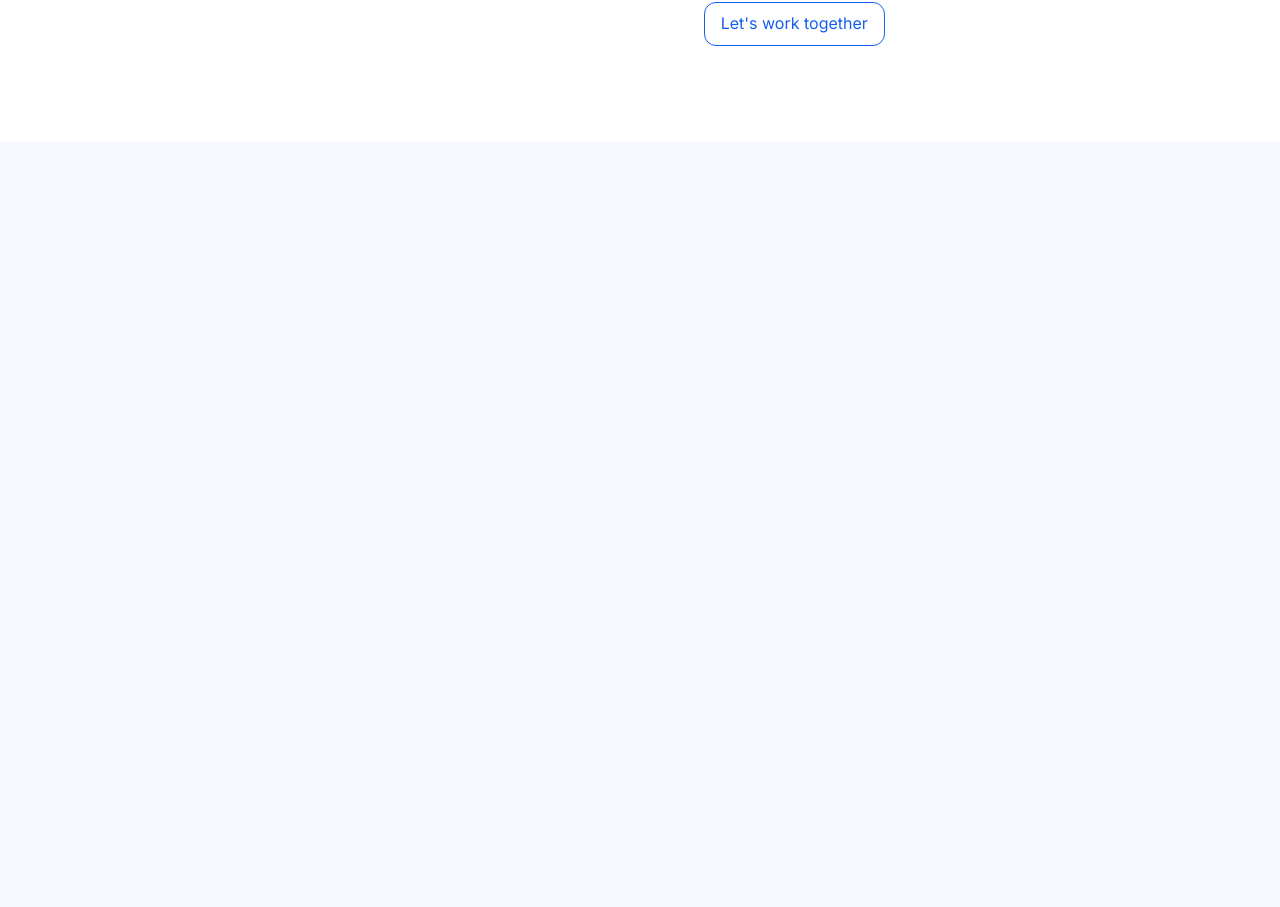
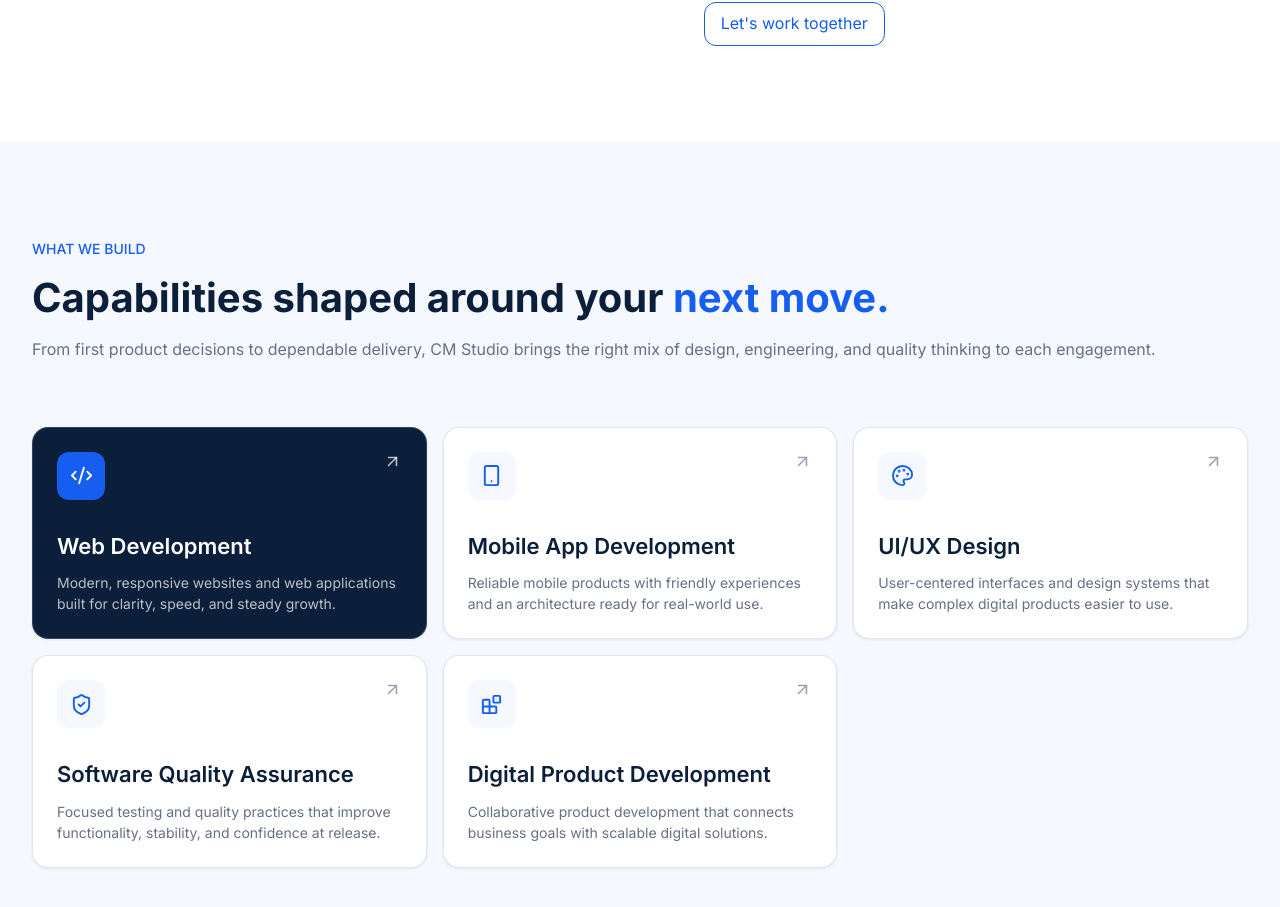
Before and after one commit to choirulmufas/monokrom-studio, a React (Vite) app: page / in a window 1280 px wide. Shown: the part 1751-2658 px from the top of the page. Before the commit the page ends 1893 px from the top, so only its background shows below. Built offline with nearby package versions, Linux system fonts and the light colour scheme.

Commit message:
feat: add services section

```diff
--- a/src/App.jsx
+++ b/src/App.jsx
@@ -1,6 +1,7 @@
 import Navbar from './components/Navbar.jsx'
 import Hero from './components/Hero.jsx'
 import About from './components/About.jsx'
+import Services from './components/Services.jsx'
 
 function App() {
   return (
@@ -9,6 +10,7 @@ function App() {
       <main>
         <Hero />
         <About />
+        <Services />
       </main>
     </>
   )
--- /dev/null
+++ b/src/components/Services.jsx
@@ -0,0 +1,53 @@
+import { createElement } from 'react'
+import { ArrowUpRight } from 'lucide-react'
+import { services } from '../data/services.js'
+import Card from './ui/Card.jsx'
+import Container from './ui/Container.jsx'
+import Heading from './ui/Heading.jsx'
+import Section from './ui/Section.jsx'
+
+function ServiceCard({ description, featured, icon, title }) {
+  return (
+    <Card
+      as="article"
+      hover
+      className={`service-card flex min-h-64 flex-col ${featured ? 'service-card-featured' : ''}`}
+    >
+      <div className="mb-8 flex items-start justify-between gap-4">
+        <span className="service-icon grid size-12 place-items-center rounded-md bg-background text-primary">
+          {createElement(icon, { 'aria-hidden': true, size: 23 })}
+        </span>
+        <ArrowUpRight aria-hidden="true" className="service-arrow text-text-muted" size={19} />
+      </div>
+      <h3 className="type-h4 text-navy">{title}</h3>
+      <p className="mt-3 text-body-small text-text-secondary">{description}</p>
+    </Card>
+  )
+}
+
+function Services() {
+  return (
+    <Section id="services" background="light" className="services-section">
+      <Container>
+        <Heading
+          eyebrow="What we build"
+          title={
+            <>
+              Capabilities shaped around your{' '}
+              <span className="text-primary">next move.</span>
+            </>
+          }
+          description="From first product decisions to dependable delivery, CM Studio brings the right mix of design, engineering, and quality thinking to each engagement."
+        />
+
+        <div className="mt-16 grid gap-4 tablet:grid-cols-2 laptop:grid-cols-3">
+          {services.map((service) => (
+            <ServiceCard key={service.title} {...service} />
+          ))}
+        </div>
+      </Container>
+    </Section>
+  )
+}
+
+export default Services
--- /dev/null
+++ b/src/data/services.js
@@ -0,0 +1,41 @@
+import {
+  Blocks,
+  Code2,
+  Palette,
+  ShieldCheck,
+  Smartphone,
+} from 'lucide-react'
+
+export const services = [
+  {
+    title: 'Web Development',
+    description:
+      'Modern, responsive websites and web applications built for clarity, speed, and steady growth.',
+    icon: Code2,
+    featured: true,
+  },
+  {
+    title: 'Mobile App Development',
+    description:
+      'Reliable mobile products with friendly experiences and an architecture ready for real-world use.',
+    icon: Smartphone,
+  },
+  {
+    title: 'UI/UX Design',
+    description:
+      'User-centered interfaces and design systems that make complex digital products easier to use.',
+    icon: Palette,
+  },
+  {
+    title: 'Software Quality Assurance',
+    description:
+      'Focused testing and quality practices that improve functionality, stability, and confidence at release.',
+    icon: ShieldCheck,
+  },
+  {
+    title: 'Digital Product Development',
+    description:
+      'Collaborative product development that connects business goals with scalable digital solutions.',
+    icon: Blocks,
+  },
+]
--- a/src/index.css
+++ b/src/index.css
@@ -313,6 +313,54 @@
 		font-weight: 700;
 		color: var(--color-navy);
 	}
+
+	.services-section {
+		position: relative;
+	}
+
+	.service-card {
+		border-color: rgb(21 94 239 / 0.14);
+	}
+
+	.service-card:hover {
+		border-color: rgb(21 94 239 / 0.42);
+	}
+
+	.service-card-featured {
+		border-color: var(--color-primary);
+		background: var(--color-navy) !important;
+	}
+
+	.service-card-featured h3,
+	.service-card-featured p {
+		color: var(--color-white);
+	}
+
+	.service-card-featured p {
+		color: rgb(255 255 255 / 0.72);
+	}
+
+	.service-card-featured .service-icon {
+		background: var(--color-primary);
+		color: var(--color-white);
+	}
+
+	.service-card-featured .service-arrow {
+		color: rgb(255 255 255 / 0.72);
+	}
+
+	.service-arrow {
+		transition: color 200ms ease, transform 200ms ease;
+	}
+
+	.service-card:hover .service-arrow {
+		color: var(--color-primary);
+		transform: translate(2px, -2px);
+	}
+
+	.service-card-featured:hover .service-arrow {
+		color: var(--color-white);
+	}
 }
 
 @media (prefers-reduced-motion: reduce) {
```
Also changed, not shown: 1 other file (tests, documents, lock files or other folders).
